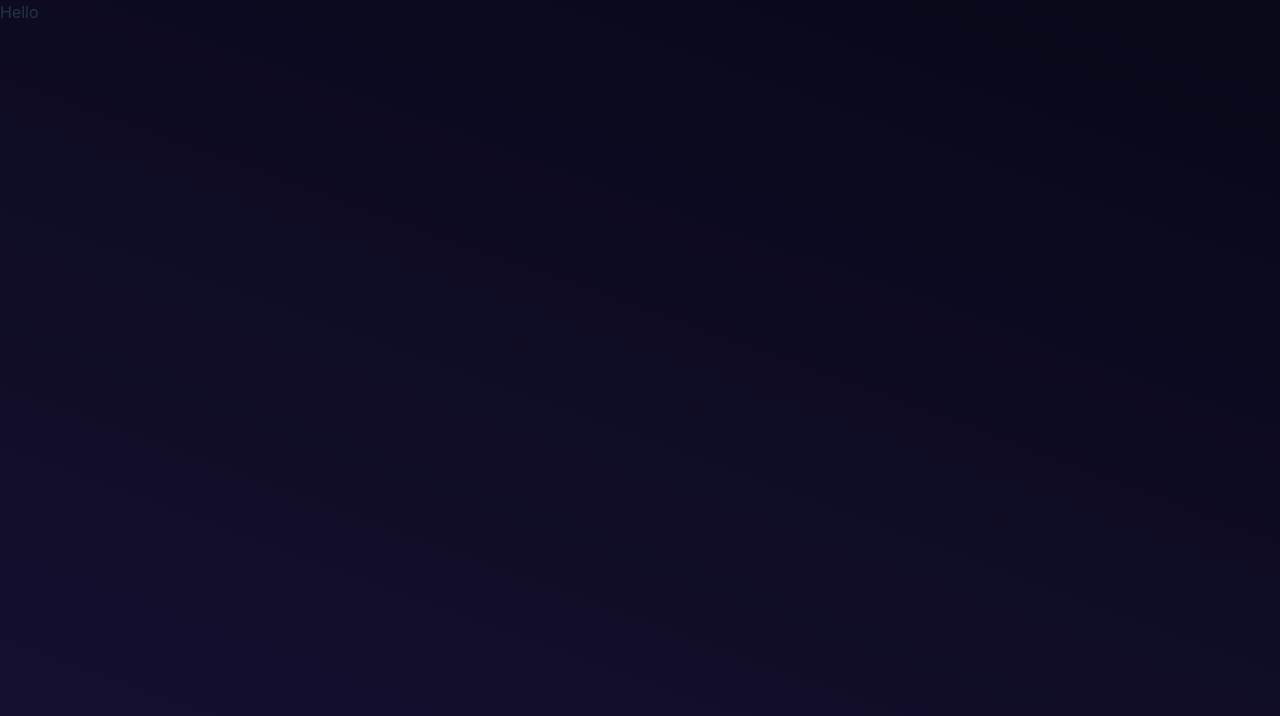
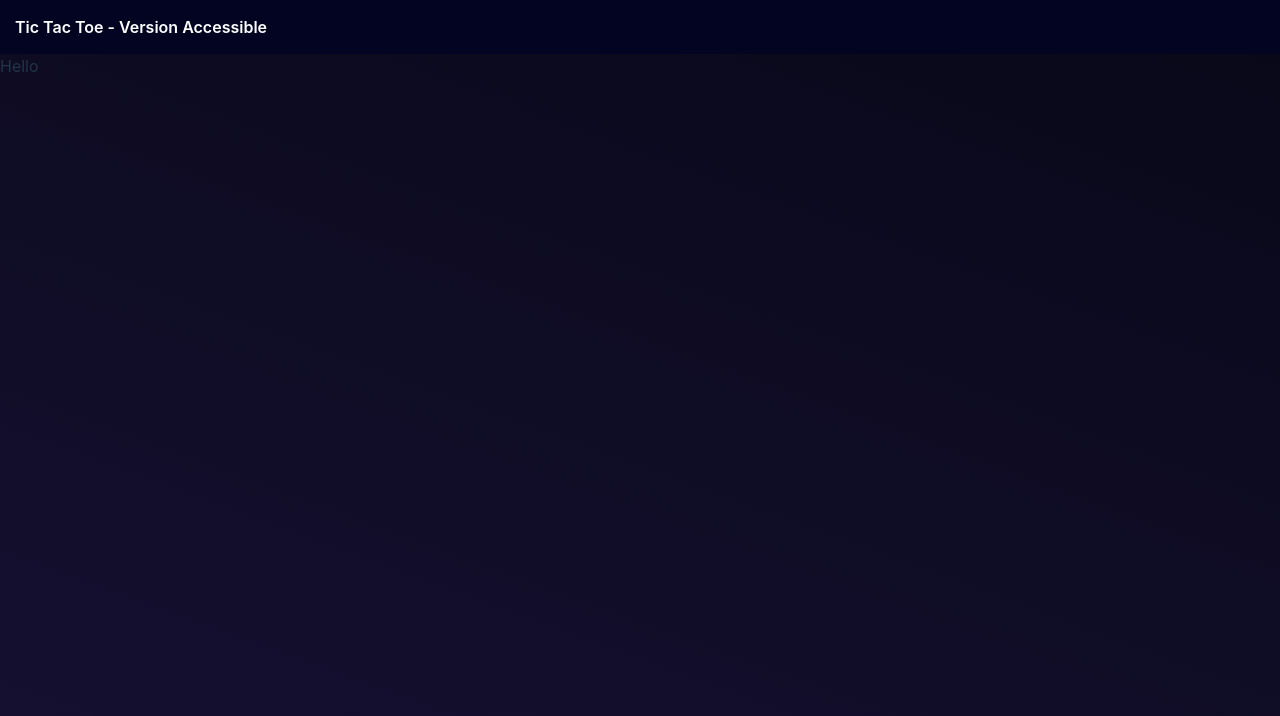
Before and after one commit to yunruu/tic-tac-toe-fe-vue3, a Vue app: page / in a window 1280 px wide. Shown: the top 716 px of the page. Built offline with nearby package versions, Linux system fonts and the light colour scheme.

Commit message:
feat: add app header and styles

```diff
--- a/src/App.vue
+++ b/src/App.vue
@@ -1,9 +1,19 @@
 <script setup>
-import { RouterView } from "vue-router";
+import { RouterView } from 'vue-router'
 </script>
 
 <template>
+  <header class="app-header">Tic Tac Toe - Version Accessible</header>
   <RouterView />
 </template>
 
-<style scoped></style>
+<style scoped>
+.app-header {
+  background-color: #020422;
+  font-size: 16px;
+  font-weight: 600;
+  color: white;
+  padding: 15px;
+  text-align: left;
+}
+</style>
```
